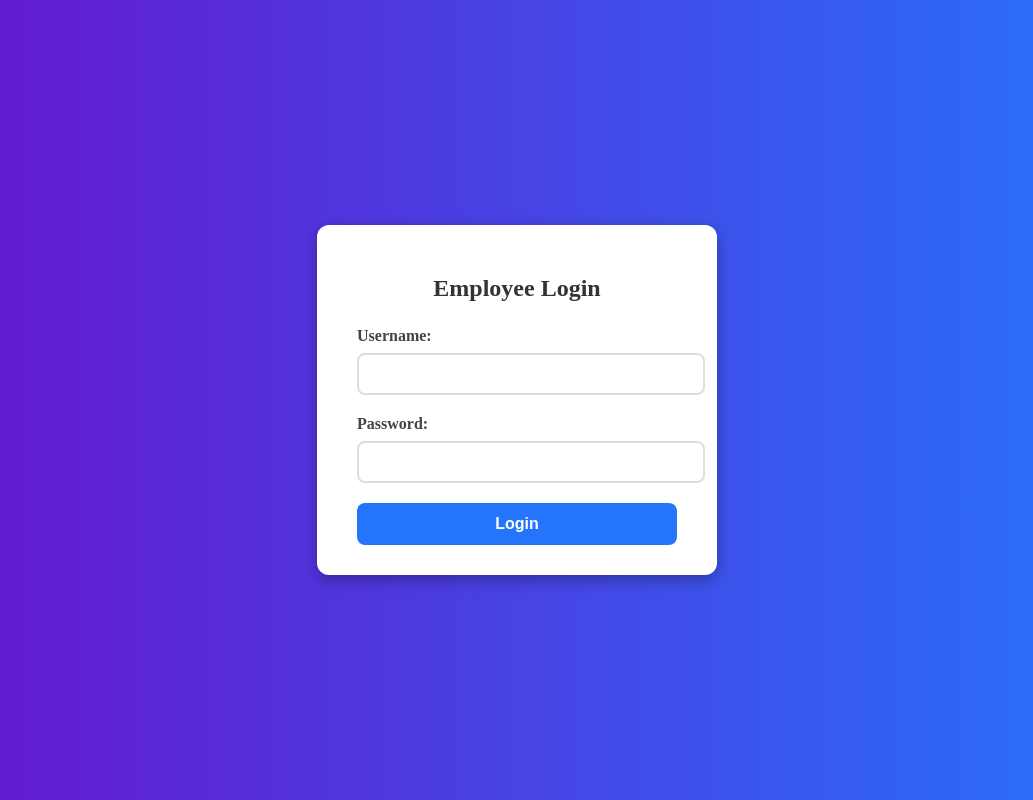
After one commit to Harishvelann/taskmanagementVdart, a Django app: page /employee-login/ in a window 1280 px wide. The commit adds this page. Shown: the whole page, without its empty margins (123-1156 px from the left). Run offline with Django 5.2, Linux system fonts and the light colour scheme.

Commit message:
Initial commit

```diff
--- a/dashboard/models.py
+++ b/dashboard/models.py
@@ -1,5 +1,6 @@
 from django.db import models
 from django.contrib.auth.models import User
+from django.utils import timezone
 
 
 class Task(models.Model):
@@ -48,7 +49,7 @@ class Notification(models.Model):
     user = models.ForeignKey(User, on_delete=models.CASCADE)
     task = models.ForeignKey(Task, on_delete=models.CASCADE, null=True, blank=True)
     message = models.TextField()
-    timestamp = models.DateTimeField(auto_now_add=True)
+    timestamp = models.DateTimeField(default=timezone.now)
     is_read = models.BooleanField(default=False)
 
     def __str__(self):
--- /dev/null
+++ b/dashboard/templates/dashboard/employee_login.html
@@ -0,0 +1,84 @@
+<!-- templates/employee_login.html -->
+<!DOCTYPE html>
+<html>
+<head>
+    <title>Employee Login</title>
+    <style>
+        body {
+            background: linear-gradient(to right, #6a11cb, #2575fc);
+            display: flex;
+            align-items: center;
+            justify-content: center;
+            height: 100vh;
+            margin: 0;
+        }
+
+        .login-box {
+            background-color: white;
+            padding: 30px 40px;
+            border-radius: 12px;
+            box-shadow: 0px 5px 15px rgba(0, 0, 0, 0.3);
+            width: 320px;
+        }
+
+        h2 {
+            text-align: center;
+            margin-bottom: 25px;
+            color: #333;
+        }
+
+        label {
+            font-weight: 600;
+            color: #444;
+        }
+
+        input[type="text"],
+        input[type="password"] {
+            width: 100%;
+            padding: 10px 12px;
+            margin: 8px 0 20px;
+            border-radius: 8px;
+            border: 2px solid #ddd;
+            font-size: 16px;
+        }
+
+        input:focus {
+            border-color: #2575fc;
+            outline: none;
+        }
+
+        button {
+            width: 100%;
+            padding: 12px;
+            background: #2575fc;
+            color: white;
+            font-size: 16px;
+            font-weight: bold;
+            border: none;
+            border-radius: 8px;
+            cursor: pointer;
+        }
+
+        button:hover {
+            background: #1a56d1;
+        }
+    </style>
+</head>
+<body>
+    <div class="login-box">
+        <h2>Employee Login</h2>
+        <form method="POST">
+            {% csrf_token %}
+            <!-- CSRF token required for POST form -->
+
+            <label for="username">Username:</label><br>
+            <input type="text" id="username" name="username" required><br>
+
+            <label for="password">Password:</label><br>
+            <input type="password" id="password" name="password" required><br>
+
+            <button type="submit">Login</button>
+        </form>
+    </div>
+</body>
+</html>
--- a/dashboard/urls.py
+++ b/dashboard/urls.py
@@ -1,8 +1,13 @@
 from django.urls import path  # type: ignore
 from . import views
 
+
 urlpatterns = [
     path('login/', views.login_view, name='login'),
+    path('employee-login/', views.employee_login, name='employee_login'),
+    path('employee-dashboard/', views.employee_dashboard, name='employee_dashboard'),
+    path('employee-logout/', views.employee_logout, name='employee_logout'),
+
     path('logout/', views.logout_view, name='logout'),
     path('dashboard/', views.dashboard, name='dashboard'),
 
@@ -29,4 +34,6 @@ urlpatterns = [
 
     # Homepage as dashboard
     path('', views.dashboard, name='dashboard'),
+# type: ignore
+
 ]
--- a/dashboard/views.py
+++ b/dashboard/views.py
@@ -10,8 +10,7 @@ from django.contrib import messages
 from .models import Profile, Task, Notification, Employee
 from .forms import AddEmployeeForm, TaskForm, EmployeeForm
 
-
-# ------------------- Login -------------------
+# ------------------- 🔐 Admin Login -------------------
 def login_view(request):
     if request.method == "POST":
         username = request.POST['username']
@@ -25,13 +24,13 @@ def login_view(request):
     return render(request, 'login.html')
 
 
-# ------------------- Logout -------------------
+# ------------------- 🚪 Admin Logout -------------------
 def logout_view(request):
     logout(request)
     return redirect('login')
 
 
-# ------------------- Dashboard -------------------
+# ------------------- 📊 Admin Dashboard -------------------
 @login_required
 def dashboard(request):
     today = timezone.now().date()
@@ -49,7 +48,7 @@ def dashboard(request):
     return render(request, 'dashboard/dashboard.html', context)
 
 
-# ------------------- Create Task -------------------
+# ------------------- ✅ Create Task -------------------
 @login_required
 def create_task(request):
     if request.method == "POST":
@@ -60,7 +59,6 @@ def create_task(request):
             task.save()
             form.save_m2m()
 
-            # Notify assigned employees if alert_all is checked
             if task.alert_all:
                 for employee in task.assigned_employees.all():
                     if employee.user:
@@ -76,7 +74,7 @@ def create_task(request):
     return render(request, 'dashboard/create_task.html', {'form': form})
 
 
-# ------------------- Manage Users -------------------
+# ------------------- 👥 Manage Users -------------------
 @login_required
 def manage_users(request):
     if not request.user.is_superuser:
@@ -129,14 +127,13 @@ def delete_user(request, user_id):
     return redirect('manage_users')
 
 
-# ------------------- Employee List -------------------
+# ------------------- 🧑‍💼 Employee Management -------------------
 @login_required
 def employee_list(request):
     employees = Employee.objects.all()
     return render(request, 'dashboard/employee_list.html', {'employees': employees})
 
 
-# ------------------- Add or Edit Employee -------------------
 @login_required
 def add_or_edit_employee(request, pk=None):
     employee = get_object_or_404(Employee, pk=pk) if pk else None
@@ -150,7 +147,6 @@ def add_or_edit_employee(request, pk=None):
     return render(request, 'dashboard/employee_form.html', {'form': form})
 
 
-# ------------------- Add Employee -------------------
 @login_required
 def add_employee(request):
     if not request.user.is_superuser:
@@ -201,7 +197,6 @@ def add_employee(request):
     return render(request, 'dashboard/add_employee.html', {'form': form})
 
 
-# ------------------- Delete Employee -------------------
 @login_required
 def delete_employee(request, pk):
     employee = get_object_or_404(Employee, pk=pk)
@@ -209,14 +204,14 @@ def delete_employee(request, pk):
     return redirect('employee_list')
 
 
-# ------------------- All Tasks -------------------
+# ------------------- 📃 All Tasks -------------------
 @login_required
 def all_tasks(request):
-    tasks = Task.objects.all().order_by('-created_at')
+    tasks = Task.objects.prefetch_related('assigned_employees').order_by('-created_at')
     return render(request, 'dashboard/all_tasks.html', {'tasks': tasks})
 
 
-# ------------------- Edit Task -------------------
+# ------------------- ✏️ Edit Task -------------------
 @login_required
 def edit_task(request, pk):
     task = get_object_or_404(Task, pk=pk)
@@ -231,7 +226,7 @@ def edit_task(request, pk):
     return render(request, 'dashboard/edit_task.html', {'form': form, 'task': task})
 
 
-# ------------------- Delete Task -------------------
+# ------------------- ❌ Delete Task -------------------
 @login_required
 def delete_task(request, pk):
     task = get_object_or_404(Task, pk=pk)
@@ -242,7 +237,7 @@ def delete_task(request, pk):
     return render(request, 'dashboard/confirm_delete.html', {'task': task})
 
 
-# ------------------- View Notifications -------------------
+# ------------------- 🔔 Notifications -------------------
 @login_required
 def view_notifications(request):
     notifications = Notification.objects.filter(user=request.user).order_by('-timestamp')
@@ -250,8 +245,39 @@ def view_notifications(request):
     return render(request, 'dashboard/notifications.html', {'notifications': notifications})
 
 
-# ------------------- View Alerted Tasks (Notifications linked to tasks) -------------------
 @login_required
 def alerted_tasks(request):
-    notifications = Notification.objects.filter(user=request.user, task__isnull=False).order_by('-timestamp')
-    return render(request, 'dashboard/notifications.html', {'notifications': notifications})
+    alerts = Notification.objects.filter(user=request.user, task__isnull=False).order_by('-timestamp')
+    alerts.update(is_read=True)
+    return render(request, 'dashboard/alerted_tasks.html', {'alerts': alerts})
+
+# ------------------- 🔐 Employee Login -------------------
+def employee_login(request):
+    if request.method == 'POST':
+        username = request.POST.get('username')
+        password = request.POST.get('password')
+
+        # ✅ Only allow hardcoded credentials
+        if username == 'employee' and password == 'employee123':
+            request.session['employee_logged_in'] = True
+            return redirect('employee_dashboard')
+        else:
+            messages.error(request, 'Invalid credentials')
+    return render(request, 'dashboard/employee_login.html')
+
+
+# ------------------- 📋 Employee Dashboard -------------------
+def employee_dashboard(request):
+    if not request.session.get('employee_logged_in'):
+        return redirect('employee_login')
+
+    # Show all tasks for the employee dashboard
+    tasks = Task.objects.all().order_by('-created_at')  # Optional ordering newest first
+
+    return render(request, 'dashboard/employee_dashboard.html', {'tasks': tasks})
+
+
+# ------------------- 🚪 Employee Logout -------------------
+def employee_logout(request):
+    request.session.flush()
+    return redirect('employee_login')
```
Also changed, not shown: dashboard/templates/dashboard/alerted_task.html (deleted, +0 -63 lines), dashboard/templates/dashboard/alerted_tasks.html (added, +37 -0 lines), dashboard/templates/dashboard/all_tasks.html (+11 -2 lines), dashboard/templates/dashboard/employee_dashboard.html (added, +39 -0 lines), templates/base.html (+7 -0 lines), templates/login.html (+21 -2 lines), dashboard/migrations/0002_rename_created_at_notification_timestamp_and_more.py (added), dashboard/migrations/0003_alter_notification_timestamp.py (added), db.sqlite3, media/profile_pics/Screenshot_2025-07-25_222009_G3V3GbO.png (added), media/profile_pics/Screenshot_2025-07-25_222009_oykDGMg.png (added), media/profile_pics/pari-Screenshot_2025-07-26_232021_0orl1dE.png (added), media/profile_pics/pari-Screenshot_2025-07-26_232021_ScIFcwf.png (added).
